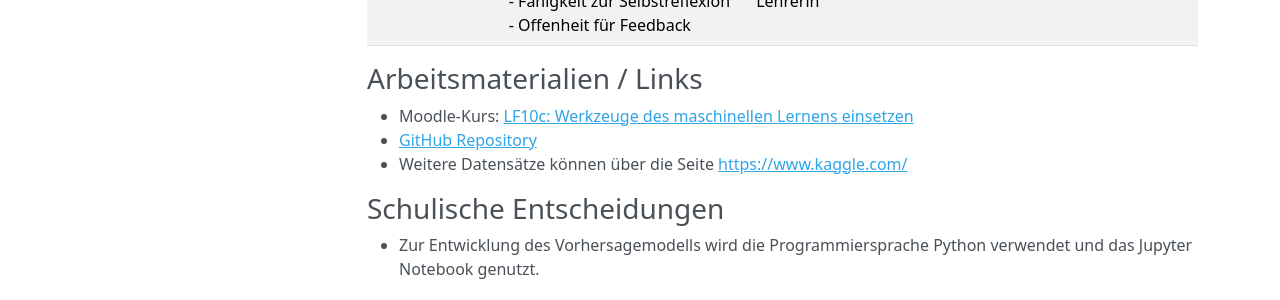
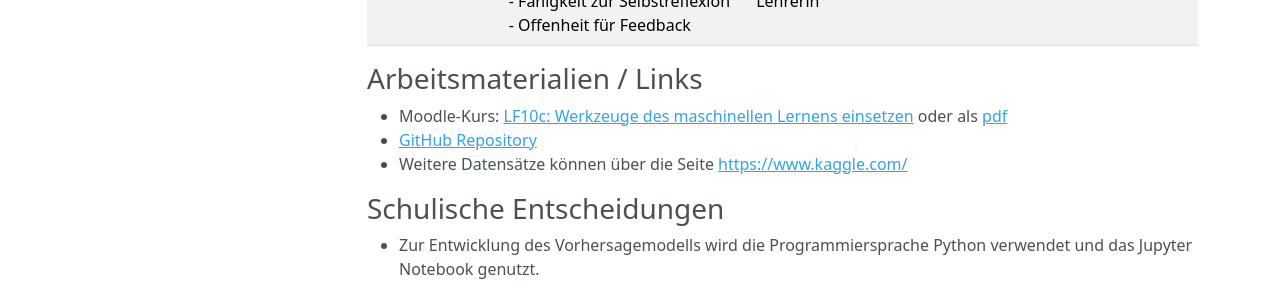
Before and after one commit to jtuttas/datenanalyse, an MkDocs documentation site: the page built from docs/LS5.md, in a window 1280 px wide and 900 px high, scrolled down 2031 px. Shown: the part 432-732 px from the top of the window. Built offline with MkDocs 1.6.1, drawn with Linux system fonts in a browser that asks for light colours; nearby versions of some CDN libraries.

```diff
--- a/docs/LS5.md
+++ b/docs/LS5.md
@@ -58,7 +58,7 @@
 
 ### Arbeitsmaterialien / Links
 
-- Moodle-Kurs: [LF10c: Werkzeuge des maschinellen Lernens einsetzen](https://moodle.mm-bbs.de/moodle/course/view.php?id=2812)
+- Moodle-Kurs: [LF10c: Werkzeuge des maschinellen Lernens einsetzen](https://moodle.mm-bbs.de/moodle/course/view.php?id=2812) oder als [pdf](https://github.com/jtuttas/datenanalyse/raw/master/pdfs/RegressionsAnalyse.md.pdf)
 - [GitHub Repository](https://github.com/jtuttas/datenanalyse)
 - Weitere Datensätze können über die Seite [https://www.kaggle.com/](https://www.kaggle.com/)
 
```
Also changed, not shown: docs/RegressionsAnalyse.md (+13 -3 lines).
